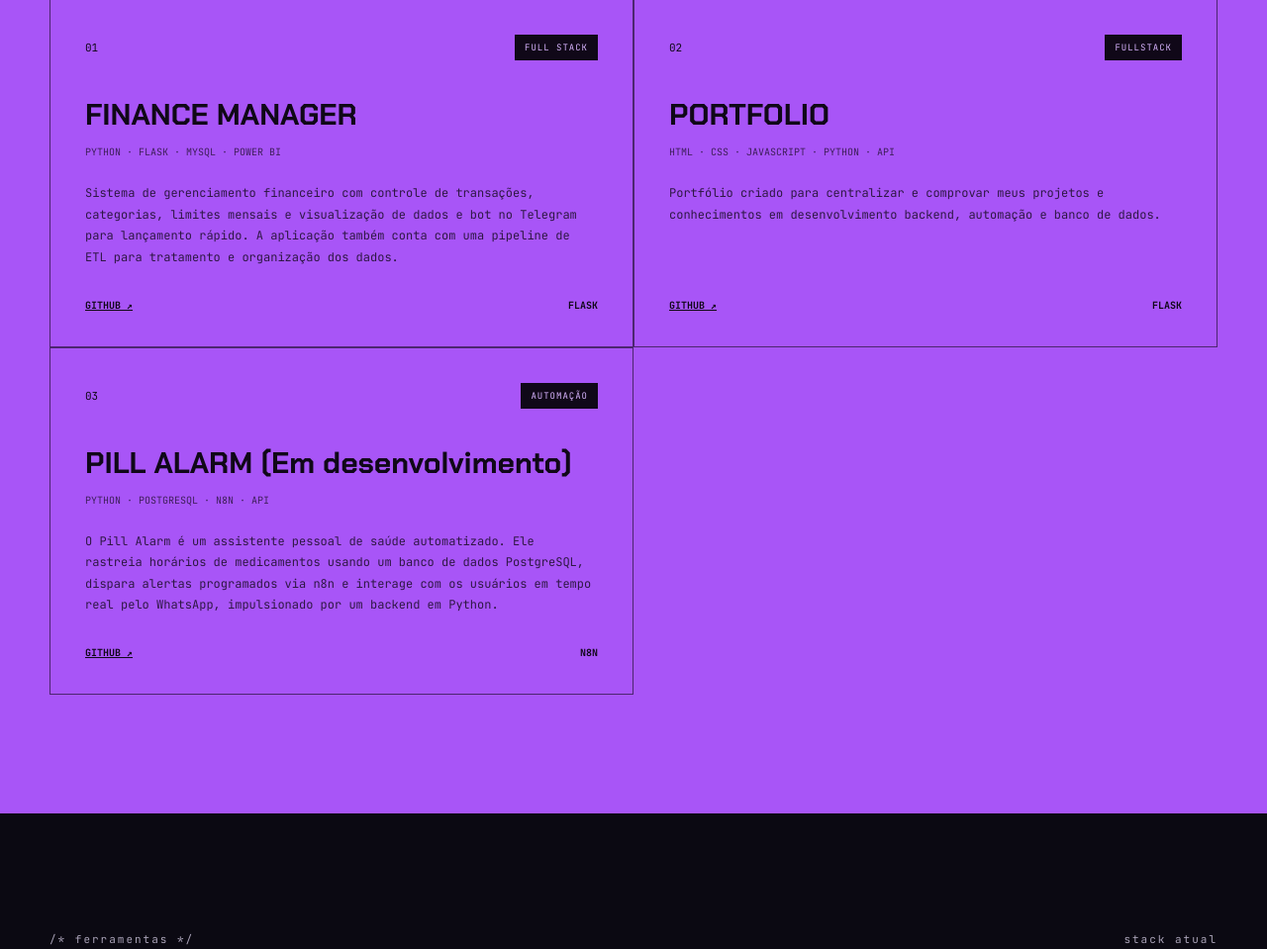
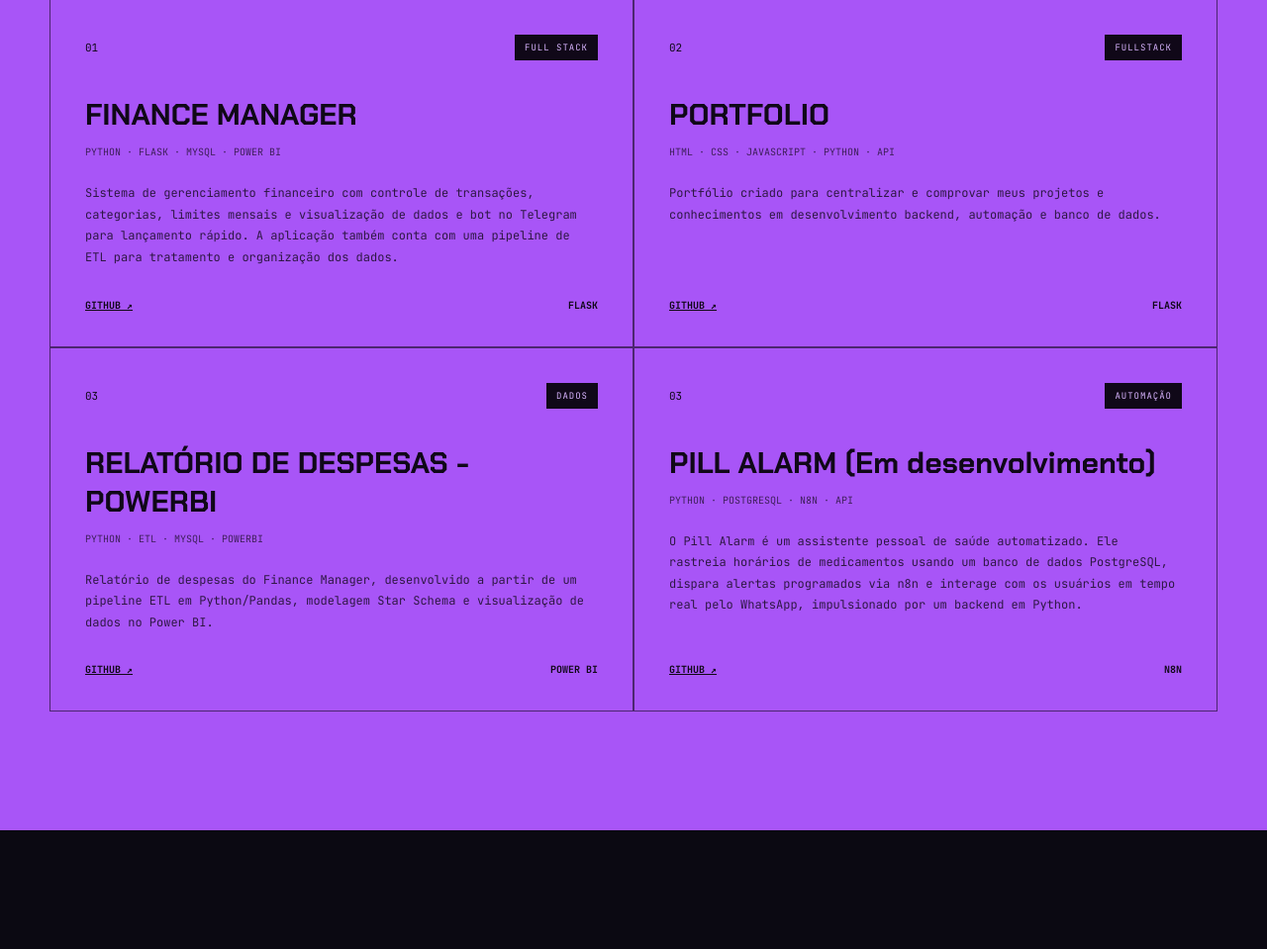
Before and after one commit to alinneoliveira-dev/portfolio, a Flask app: page / in a window 1280 px wide. Shown: the part 2204-3163 px from the top of the page at 99% size. Run offline with Flask 3, Linux system fonts and the light colour scheme.

Commit message:
adicionando projeto novo

```diff
--- a/templates/index.html
+++ b/templates/index.html
@@ -223,6 +223,27 @@
                         </div>
                     </article>
 
+                    <article class="project-card" data-category="data" style="--project-image: url('assets/relatorio-powerbi.png');">
+                        <div class="project-header">
+                            <span class="project-number">03</span>
+                            <span class="project-type">DADOS</span>
+                        </div>
+                        <h3>RELATÓRIO DE DESPESAS - POWERBI</h3>
+
+                        <div class="project-tech">
+                            PYTHON · ETL · MYSQL · POWERBI
+                        </div>
+
+                        <p>
+                        Relatório de despesas do Finance Manager, desenvolvido a partir de um pipeline ETL em Python/Pandas, modelagem Star Schema e visualização de dados no Power BI.
+                        </p>
+
+                        <div class="project-footer">
+                            <a href="https://github.com/alinneoliveira-dev/finance-manager/tree/main/etl" target="_blank" rel="noopener noreferrer">GITHUB ↗</a>
+                            <span>POWER BI</span>
+                        </div>
+                    </article>
+
                     <article class="project-card" data-category="automation">
                         <div class="project-header">
                             <span class="project-number">03</span>
@@ -332,10 +353,7 @@
             </div>
         </section>
 
-
-
-        <!-- CURRÍCULO -->
-        <section class="cv-section" id="cv">
+          <section class="cv-section" id="cv">
             <div class="cv-inner">
                 <div>
                     <span class="eyebrow">/* próxima etapa */</span>
```
Also changed, not shown: static/assets/relatorio-powerbi.png (added).
